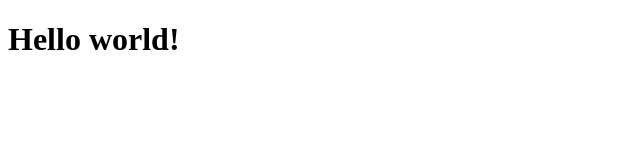
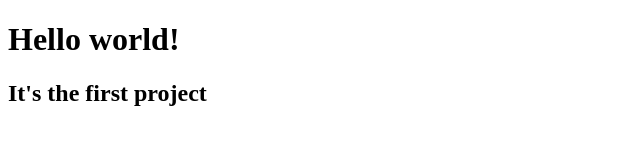
Before and after one commit to VTeteruk/FirstProject, a plain HTML site: page index.html in a window 1280 px wide. Shown: the whole page, without its empty margins (0-640 px from the left). Drawn offline with Linux system fonts and the light colour scheme.

Commit message:
add h2 text

```diff
--- a/index.html
+++ b/index.html
@@ -8,5 +8,6 @@
 </head>
 <body>
     <h1>Hello world!</h1>
+    <h2>It's the first project</h2>
 </body>
 </html>
```
